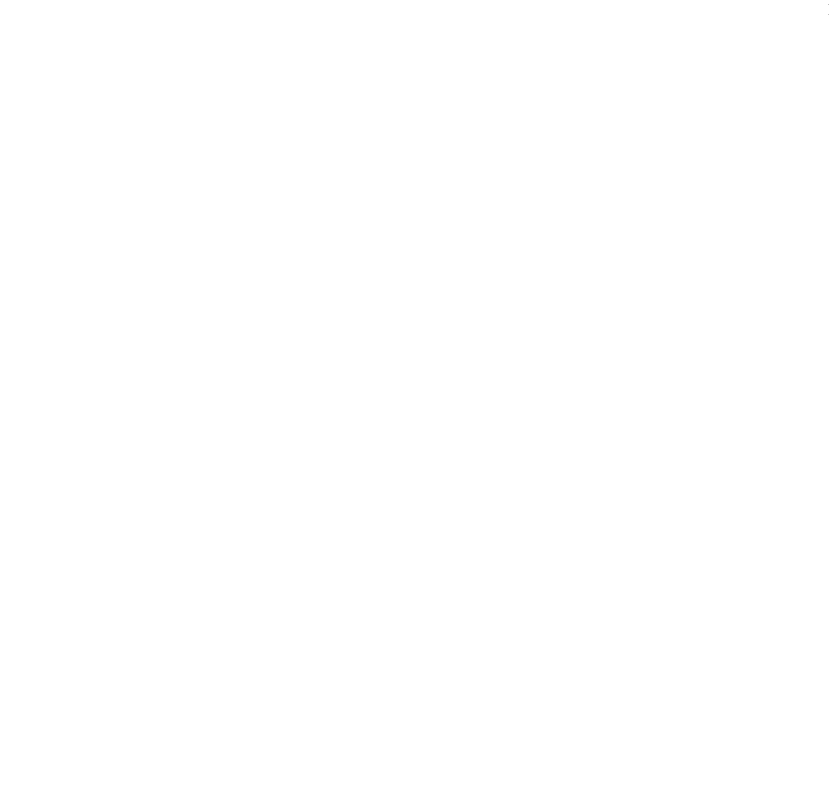
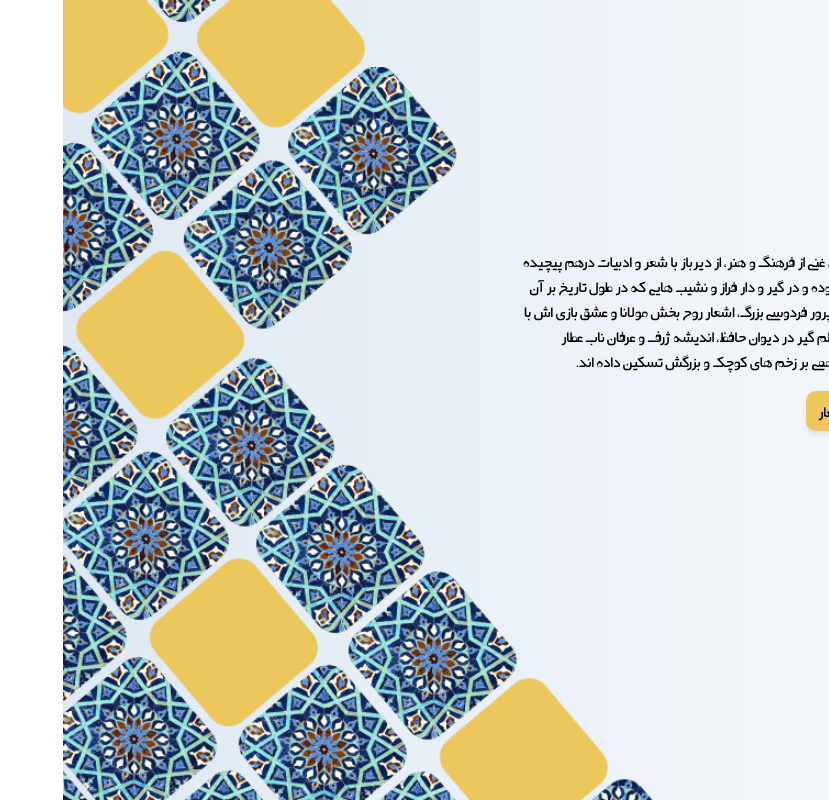
Before and after one commit to Shariaty-Course/hezar-sher, a React (Create React App) app: page / in a window 1280 px wide. Shown: the whole page, without its empty margins (451-1280 px from the left). Built offline with nearby package versions, Linux system fonts and the light colour scheme.

Commit message:
feat: adds the home page

```diff
--- /dev/null
+++ b/src/pages/home/home.module.css
@@ -0,0 +1,30 @@
+.container {
+    display: flex;
+    justify-content: space-between;
+    width: 100%;
+    height: 100vh;
+    background: linear-gradient(-90deg, #ffffff 0%, #dfe9f3 100%);
+}
+.blocks {
+    height: 100%;
+}
+.header {
+    display: flex;
+}
+.section {
+    position: absolute;
+    display: flex;
+    padding-right: 3%;
+    align-items: center;
+    align-content: center;
+    justify-content: center;
+    min-height: 75%;
+    max-width: 790px;
+    font-size: 17px;
+}
+.description {
+    display: flex;
+    flex-direction: column;
+    margin-right: 20px;
+    padding-bottom: 95px;
+}
--- a/src/pages/home/index.js
+++ b/src/pages/home/index.js
@@ -1,5 +1,61 @@
+import { Link, useNavigate } from "react-router-dom";
+import Navbar from "src/components/navbar";
+import { routes } from "src/consts/routes";
+import styles from "./home.module.css";
+import logo from "src/assets/logo.png";
+import gathering from "src/assets/gathering.png";
+import Button from "src/components/button";
+import blocks from "src/assets/blocks.png";
+
 function Home() {
-    return <div>Home</div>;
+    const navigate = useNavigate();
+    const { faal, ganjineh } = routes;
+
+    return (
+        <div className={styles.container}>
+            <div>
+                <div className={styles.header}>
+                    <Link to="/#">
+                        <img src={logo} alt="لوگوی هزار شعر" />
+                    </Link>
+                    <Navbar />
+                </div>
+                <div className={styles.section}>
+                    <img src={gathering} alt="نقاشی" />
+                    <div className={styles.description}>
+                        <p>
+                            تاریخ کهن ایران زمین با پیشینه ای غنی از فرهنگ و
+                            هنر، از دیرباز با شعر و ادبیات درهم پیچیده و ایران،
+                            مهد پرورش شاعران بزرگی بوده و در گیر و دار فراز و
+                            نشیب هایی که در طول تاریخ بر آن گذشته، اما شاهنامه
+                            وزین پارسی پرور فردوسی بزرگ، اشعار روح بخش مولانا و
+                            عشق بازی اش با حق، غزل های عاشقانه و عارفانه عالم
+                            گیر در دیوان حافظ، اندیشه ژرف و عرفان ناب عطار
+                            نیشابوری همه و همه همچون مرهمی بر زخم های کوچک و
+                            بزرگش تسکین داده اند.
+                        </p>
+                        <div>
+                            <Button
+                                type="primary"
+                                title="فال حافظ"
+                                onClick={() => {
+                                    navigate(faal);
+                                }}
+                            />
+                            <Button
+                                type="primary"
+                                title="گنجینه اشعار"
+                                onClick={() => {
+                                    navigate(ganjineh);
+                                }}
+                            />
+                        </div>
+                    </div>
+                </div>
+            </div>
+            <img className={styles.blocks} src={blocks} alt="طرح مشبک" />
+        </div>
+    );
 }
 
 export default Home;
```
